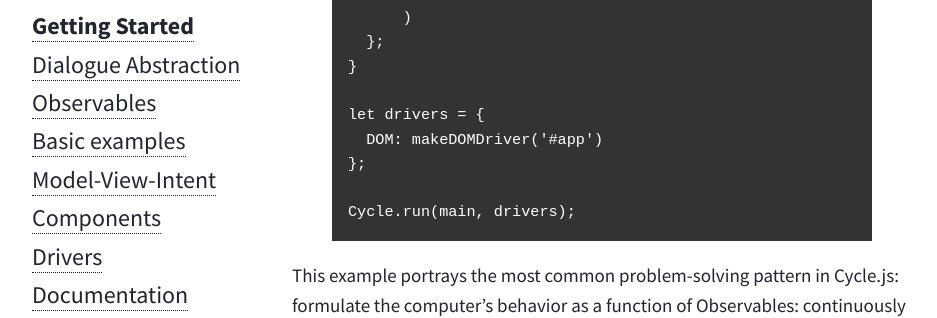
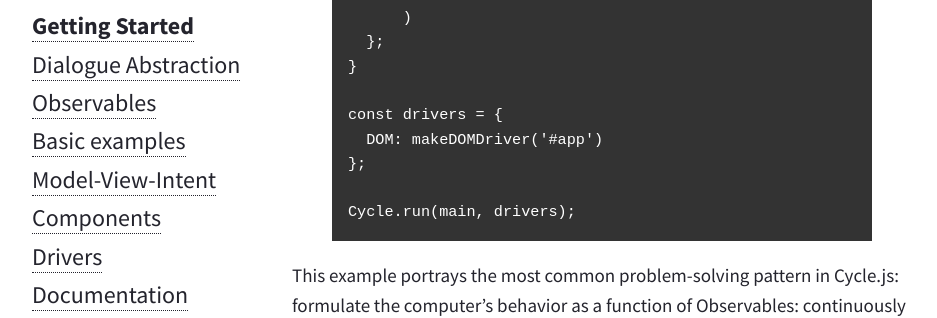
Before and after one commit to cyclejs/old-website, a Jekyll site: the page built from _posts/2015-01-31-getting-started.md, in a window 1280 px wide and 900 px high, scrolled down 3971 px. Shown: the part 251-569 px from the top of the window, without its empty margins (168-1105 px from the left). Built offline with Jekyll 4.4.1, drawn with Linux system fonts in a browser that asks for light colours; nearby versions of some CDN libraries; some of the changed text lies outside the part shown.

Commit message:
Replace let with const everywhere, as much as possible

```diff
--- a/_posts/2015-01-31-getting-started.md
+++ b/_posts/2015-01-31-getting-started.md
@@ -40,7 +40,7 @@ function main() {
   // ...
 }
 
-let drivers = {
+const drivers = {
   DOM: CycleDOM.makeDOMDriver('#app')
 };
 
@@ -65,7 +65,7 @@ function main() {
   };
 }
 
-let drivers = {
+const drivers = {
   DOM: CycleDOM.makeDOMDriver('#app')
 };
 
@@ -94,7 +94,7 @@ function main(drivers) {
   };
 }
 
-let drivers = {
+const drivers = {
   DOM: makeDOMDriver('#app')
 };
 
@@ -132,7 +132,7 @@ function main(drivers) {
   };
 }
 
-let drivers = {
+const drivers = {
   DOM: makeDOMDriver('#app')
 };
 
```
Also changed, not shown: _posts/2015-01-23-drivers.md (+1 -1 lines), _posts/2015-01-25-components.md (+4 -4 lines).
